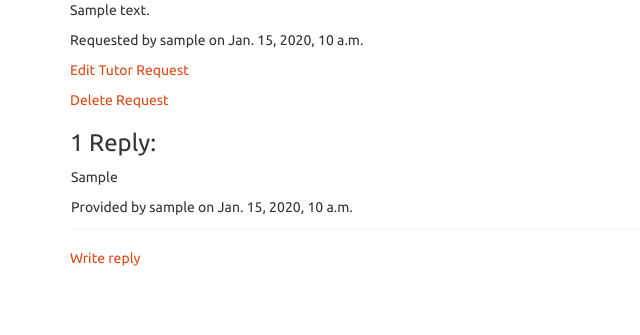
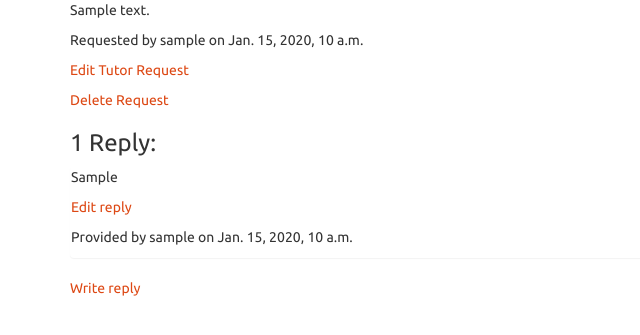
Before and after one commit to jmoller555/jmoller_final, a Django app: page /request/1/ in a window 1280 px wide. Shown: the part 150-485 px from the top of the page, without its empty margins (0-640 px from the left). Run offline with Django 3.2, Linux system fonts and the light colour scheme; a user stored in the database is signed in; tables that the repository leaves empty hold one stand-in row (values such as "Sample post"); some libraries are stand-ins or nearby versions.

Commit message:
Add reply update view

```diff
--- a/core/urls.py
+++ b/core/urls.py
@@ -11,4 +11,5 @@ urlpatterns = patterns('',
   url(r'^request/update/(?P<pk>\d+)/$', RequestUpdateView.as_view(), name='request_update'),
   url(r'^request/delete/(?P<pk>\d+)/$', RequestDeleteView.as_view(), name='request_delete'),
   url(r'^request/(?P<pk>\d+)/reply/create/$', ReplyCreateView.as_view(), name='reply_create'),
+  url(r'^request/(?P<request_pk>\d+)/reply/update/(?P<reply_pk>\d+)/$', ReplyUpdateView.as_view(), name='reply_update'),
 )
--- a/core/views.py
+++ b/core/views.py
@@ -54,3 +54,12 @@ class ReplyCreateView(CreateView):
     form.instance.user = self.request.user
     form.instance.request = Request.objects.get(id=self.kwargs['pk'])
     return super(ReplyCreateView, self).form_valid(form)
+
+class ReplyUpdateView(UpdateView):
+  model= Reply
+  pk_url_kwarg = 'reply_pk'
+  template_name = 'reply/reply_form.html'
+  fields = ['rate_per_hour', 'course_experience']
+
+  def get_success_url(self):
+    return self.object.request.get_absolute_url()
--- a/templates/request/request_detail.html
+++ b/templates/request/request_detail.html
@@ -13,6 +13,9 @@
 {% for reply in replies %}
 <div class="panel">
   <p>{{ reply.rate_per_hour }}</p>
+  {% if reply.user == user %}
+  <p><a href="{% url 'reply_update' request_pk=request.id reply_pk=reply.id %}">Edit reply</a></p>
+  {% endif %}
   <p>Provided by {{ reply.user.username }} on {{ reply.created_at }}</p>
 </div>
 {% endfor %}
```
